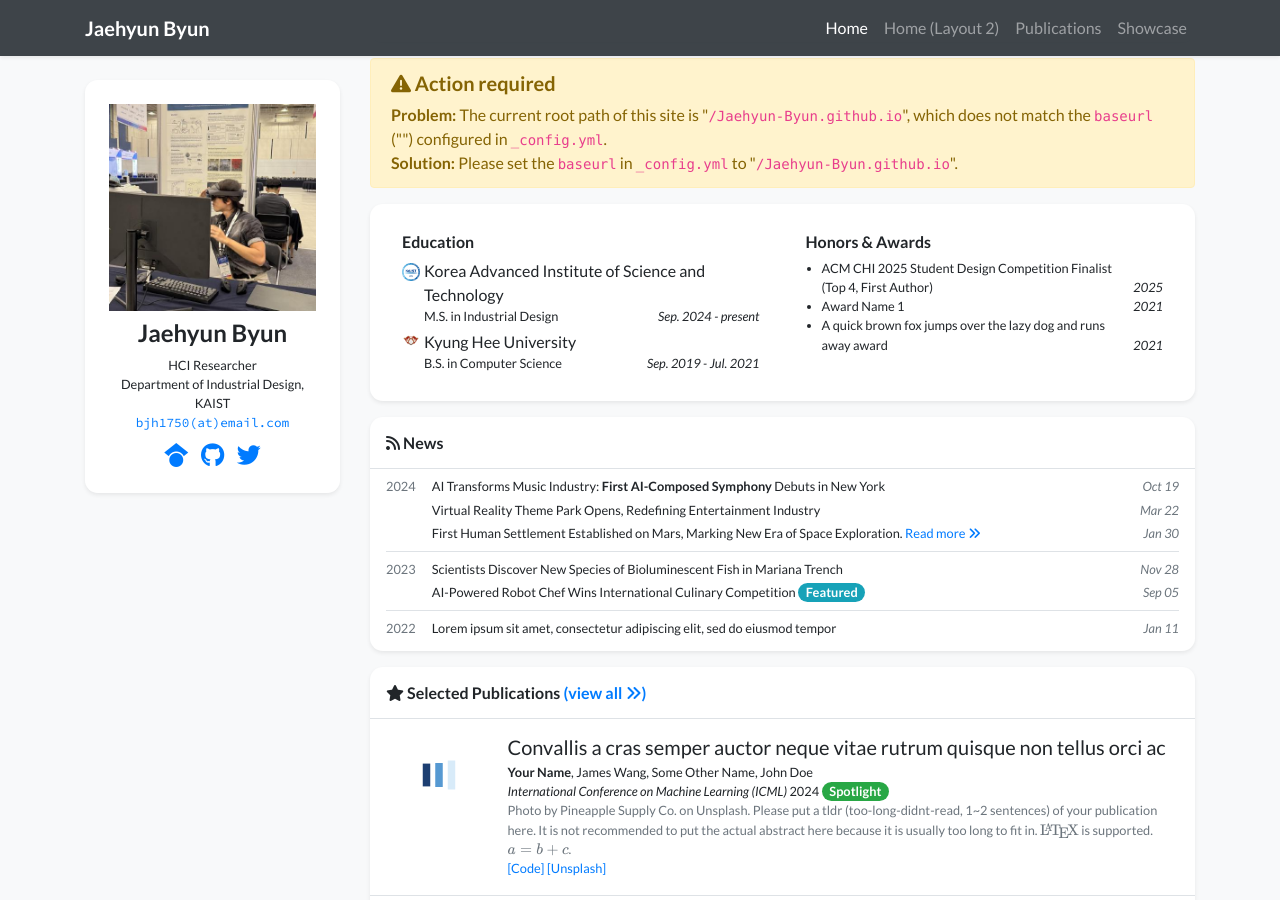
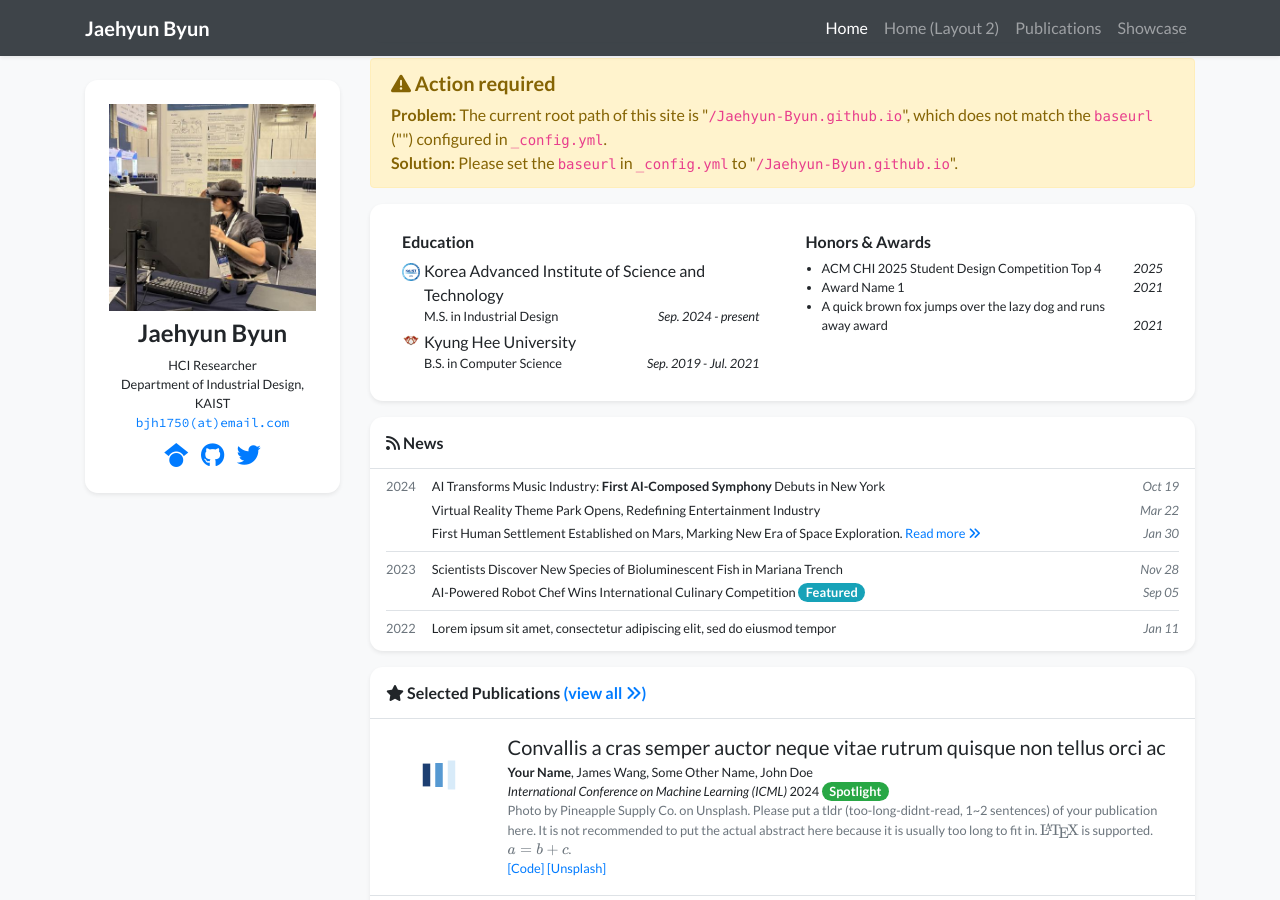
Before and after one commit to Jaehyun-Byun/Jaehyun-Byun.github.io, a Jekyll site: the page built from index.html, in a window 1280 px wide and 900 px high, scrolled down 328 px. Built offline with Jekyll 4.4.1, drawn with Linux system fonts in a browser that asks for light colours; nearby versions of some CDN libraries; a style sheet for code colours, icons or effects is not loaded.

Commit message:
Update profile.yml

```diff
--- a/_data/profile.yml
+++ b/_data/profile.yml
@@ -52,7 +52,7 @@ education:
 #   date: Sep. 2019 - Jul. 2021
 
 awards:
-- name: ACM CHI 2025 Student Design Competition Finalist (Top 4, First Author)
+- name: ACM CHI 2025 Student Design Competition Top 4
   date: 2025
 - name: Award Name 1
   date: 2021
```
